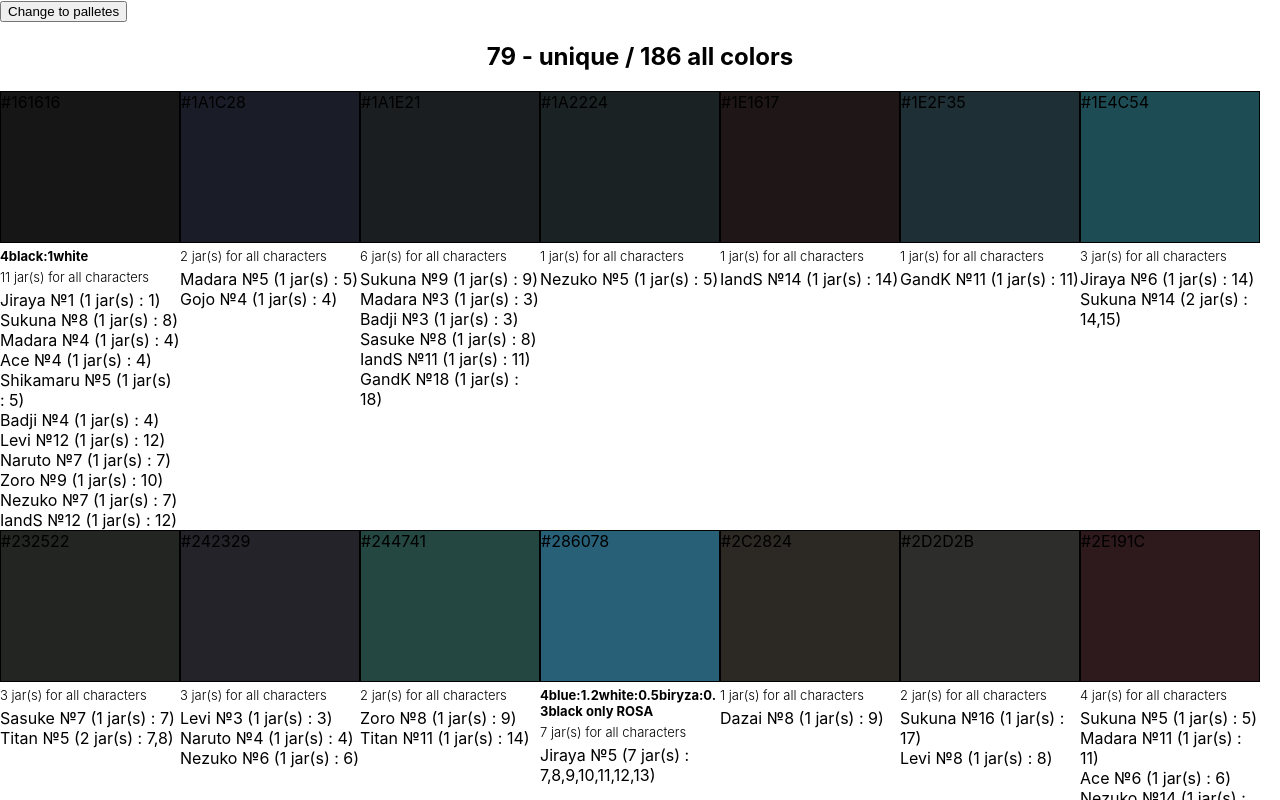
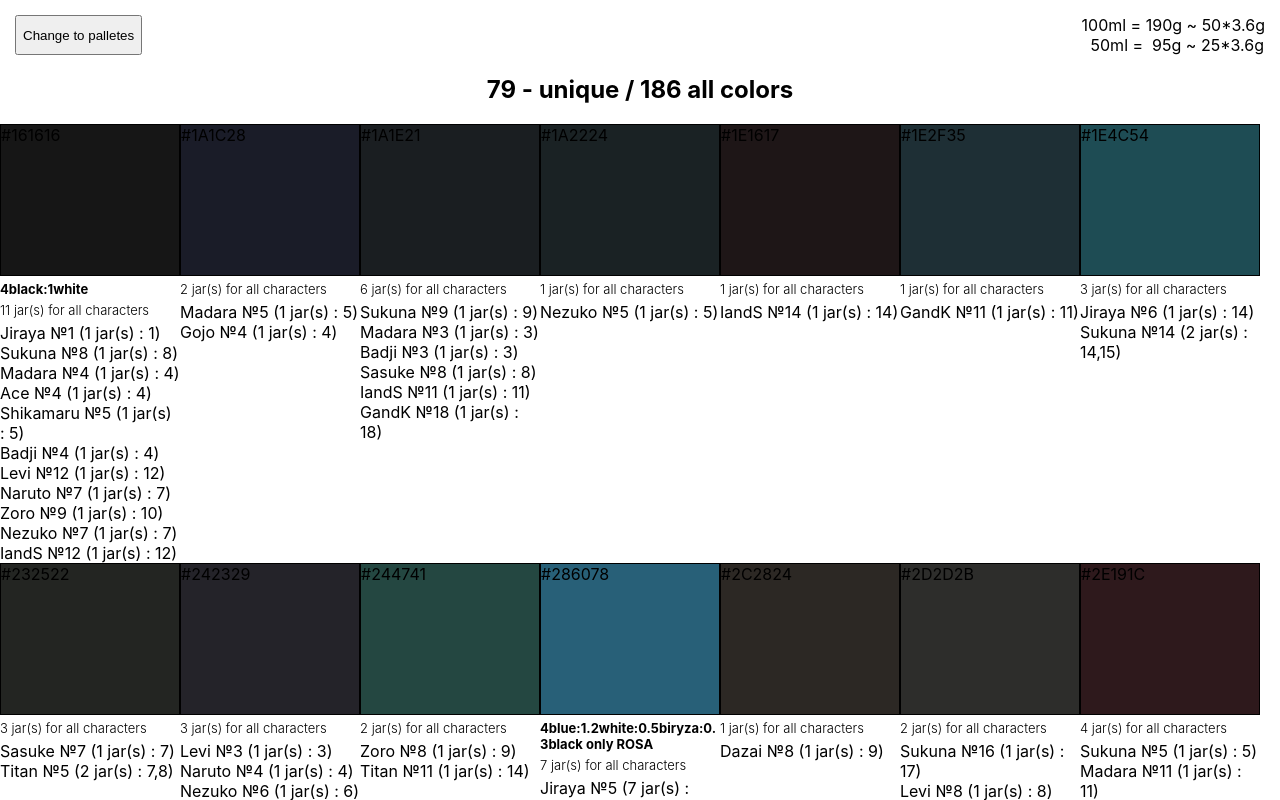
Before and after one commit to lanaye/colours, a React (Create React App) app: page / in a window 1280 px wide. Shown: the top 800 px of the page. Built offline with nearby package versions, Linux system fonts and the light colour scheme.

Commit message:
display info about jars

```diff
--- a/src/App.css
+++ b/src/App.css
@@ -57,3 +57,10 @@
   font-size: small;
   margin: 5px 0;
 }
+
+.header {
+  display: flex;
+  justify-content: space-between;
+  margin: 15px;
+  white-space: pre-wrap;
+}
--- a/src/App.js
+++ b/src/App.js
@@ -10,7 +10,13 @@ function App() {
 
   return (
     <div>
-      <button onClick={() => setTheme(theme === 'colours' ? 'palletes' : 'colours')}>Change to {theme === 'colours' ? 'palletes' : 'colours'}</button>
+      <div className='header'>
+        <button onClick={() => setTheme(theme === 'colours' ? 'palletes' : 'colours')}>Change to {theme === 'colours' ? 'palletes' : 'colours'}</button>
+        <div>
+          <div>100ml = 190g ~ 50*3.6g</div>
+          <div>  50ml =  95g ~ 25*3.6g</div>
+        </div>
+      </div>
       {theme === 'colours' ? <Colours /> : <Palletes />}
     </div>
     );
```
